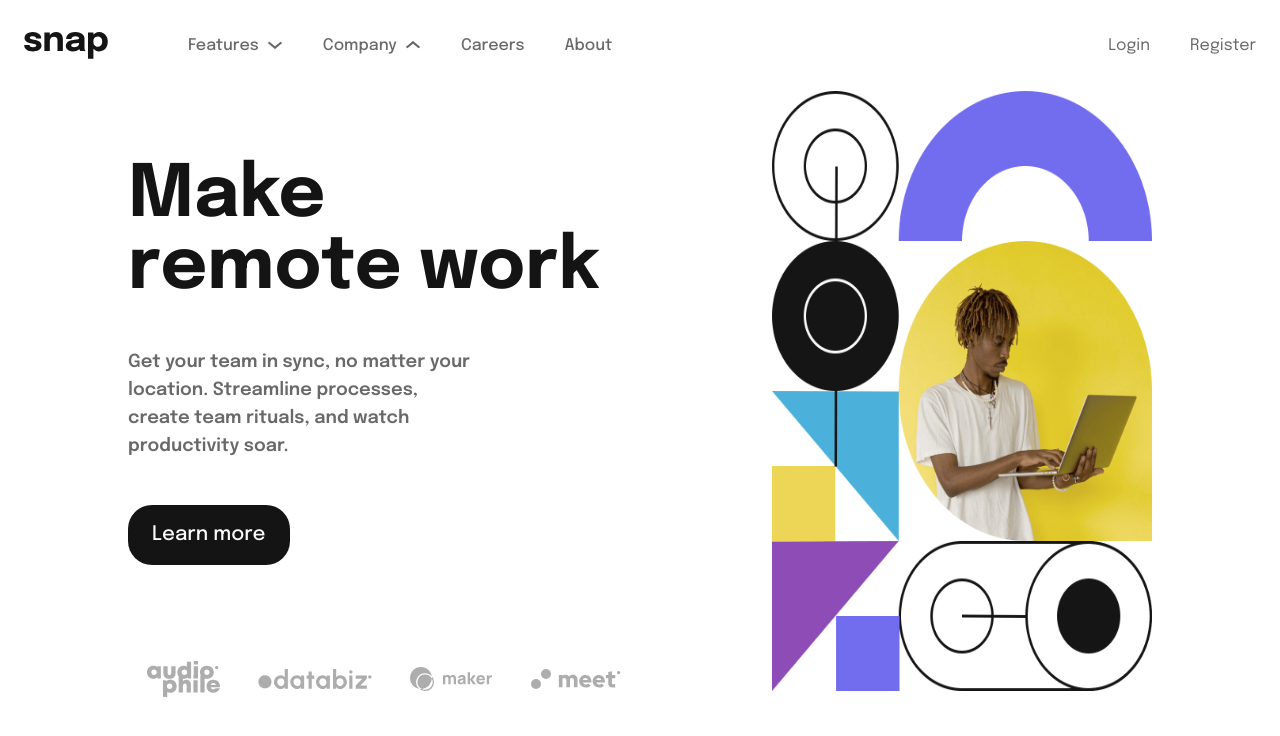
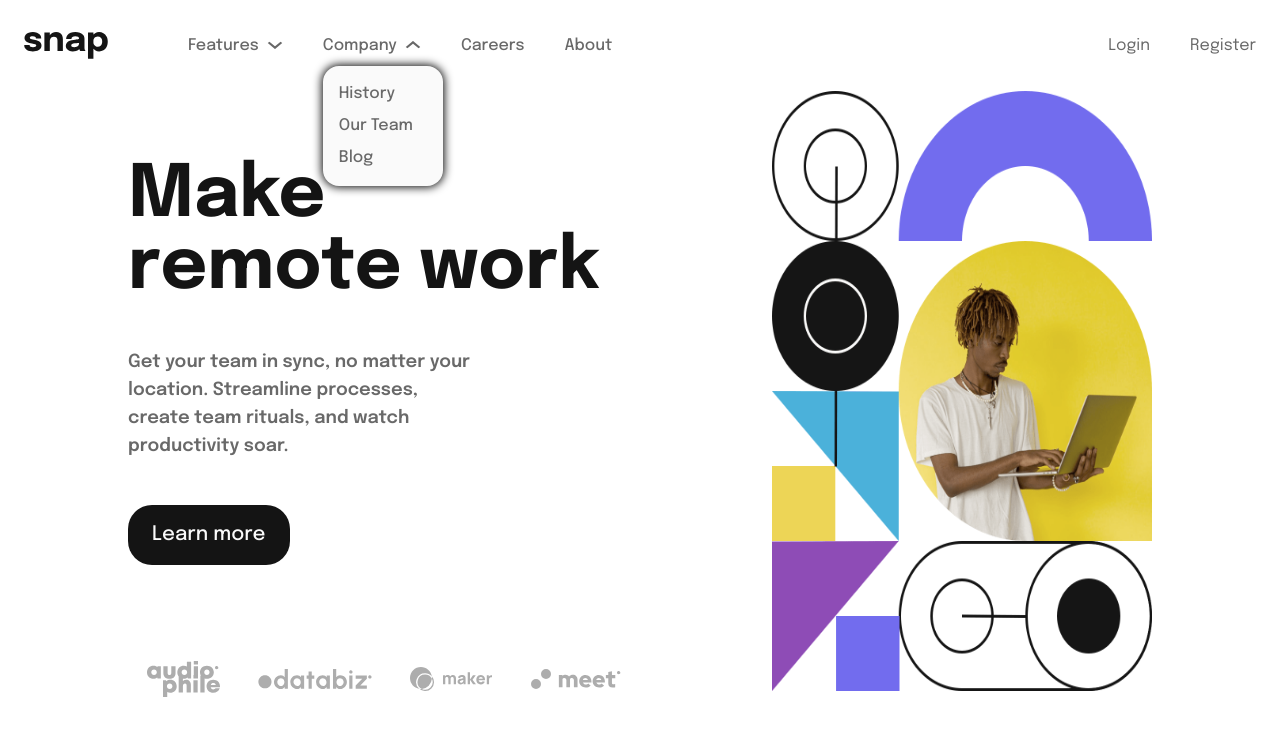
Before and after one commit to akshay-ken/apprentice-project-01, a React (Vite) app: page / in a window 1280 px wide. Both pictures are taken after a click on the item "Company". Shown: the top 736 px of the page. Built offline with nearby package versions, Linux system fonts and the light colour scheme.

Commit message:
chore: did the same for company section

```diff
--- a/src/components/HeaderSection.jsx
+++ b/src/components/HeaderSection.jsx
@@ -88,6 +88,13 @@ export function HeaderSection() {
             ) : (
               <img src={arrowDown} className="inline w-4 h-2 ml-2" alt="" />
             )}
+            {openState.company.isOpen ? (
+              <div className=" bg-Gray-50 shadow-[0_0_10px_1px_black] mt-2 absolute p-4 w-30 rounded-2xl flex flex-col items-start gap-2">
+                <p>History</p>
+                <p>Our Team</p>
+                <p>Blog</p>
+              </div>
+            ) : null}
           </li>
           <li>Careers</li>
           <li>About</li>
```
